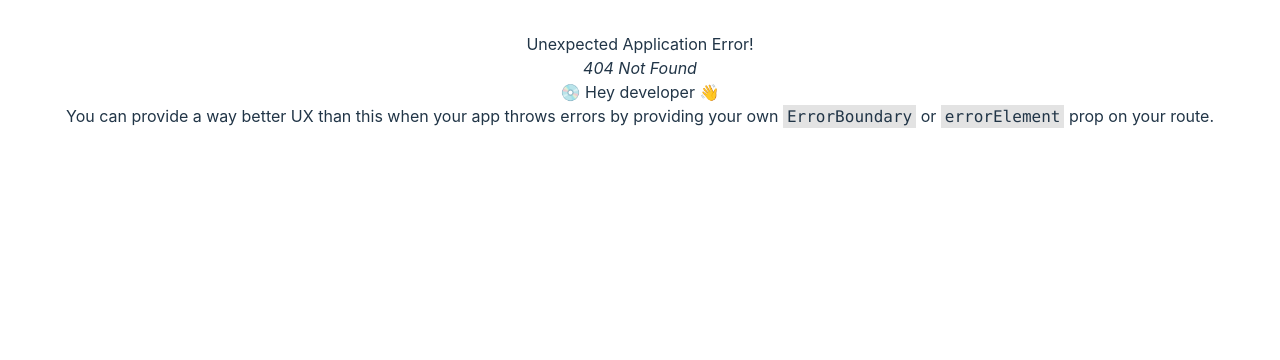
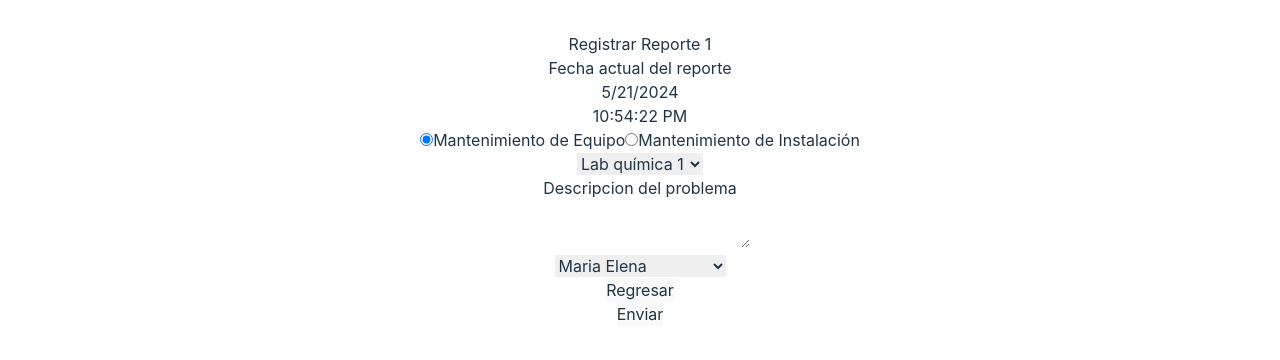
Before and after one commit to CSIPro/labguard, a React (Vite) app: page /Reporte/1 in a window 1280 px wide. Before the commit this address had no page. Shown: the top 360 px of the page. Built offline with nearby package versions, Linux system fonts and the light colour scheme.

Commit message:
Actualizacion nombres

```diff
--- a/package.json
+++ b/package.json
@@ -13,7 +13,7 @@
     "react": "^18.2.0",
     "react-dom": "^18.2.0",
     "react-hook-form": "^7.52.0",
-    "react-router-dom": "^6.23.1"
+    "react-router-dom": "^6.24.1"
   },
   "devDependencies": {
     "@types/react": "^18.2.66",
--- a/src/App.tsx
+++ b/src/App.tsx
@@ -4,6 +4,7 @@ import { FormEvent, useState } from 'react'
 import { Link } from 'react-router-dom'
 import PersonaCard from './components/UsuarioPresentacion/PresentacionUsuario'
 import InputConEcho from './components/form-lab/form-lab'
+import { useLocation } from 'react-router-dom'
 
 function App() {
   const laboratorios = [
@@ -60,7 +61,7 @@ function App() {
       <ul>
         {LabValue.map((Labs) => (
           <li key={Labs.id}>
-            {Labs.Nombre} <button>Notificaciones</button><Link to="/Reporte"><button >Hacer un reporte</button></Link>
+            {Labs.Nombre} <button>Notificaciones</button><Link to={{pathname:`/Reporte/${Labs.Nombre}`}}><button >Hacer un reporte</button></Link>
           </li>))}
 
       </ul>
--- a/src/Pages/Reporte.tsx
+++ b/src/Pages/Reporte.tsx
@@ -1,7 +1,8 @@
 import { useEffect, useState } from "react";
 import { useForm } from "react-hook-form";
-import { Link } from "react-router-dom";
+import { Link, useParams } from "react-router-dom";
 import Reloj from "../components/Reloj/Reloj"
+import { useLocation } from "react-router-dom";
 const opciones = [
   { label: "Mantenimiento de Equipo", value: "MantEquipo" },
   { label: "Mantenimiento de Instalación", value: "MantInstalacion" },
@@ -18,6 +19,8 @@ const MantInstalacion = [
 ];
 
 export default function Reporte() {
+  console.log(useParams())
+  let {Nombre}= useParams()
   const { register, watch, setValue } = useForm({
     defaultValues: {
       primaryOption: "MantEquipo",
@@ -33,7 +36,7 @@ export default function Reporte() {
 
   return (
     <main>
-      <h1>Registrar Reporte</h1>
+      <h1>Registrar Reporte {Nombre} </h1>
       <h4>Fecha actual del reporte</h4>
     <Reloj></Reloj>
       <div>
```
Also changed, not shown: src/main.tsx (+8 -3 lines), src/Pages/ListadoReportes.tsx (added), 1 other file (tests, documents, lock files or other folders).
